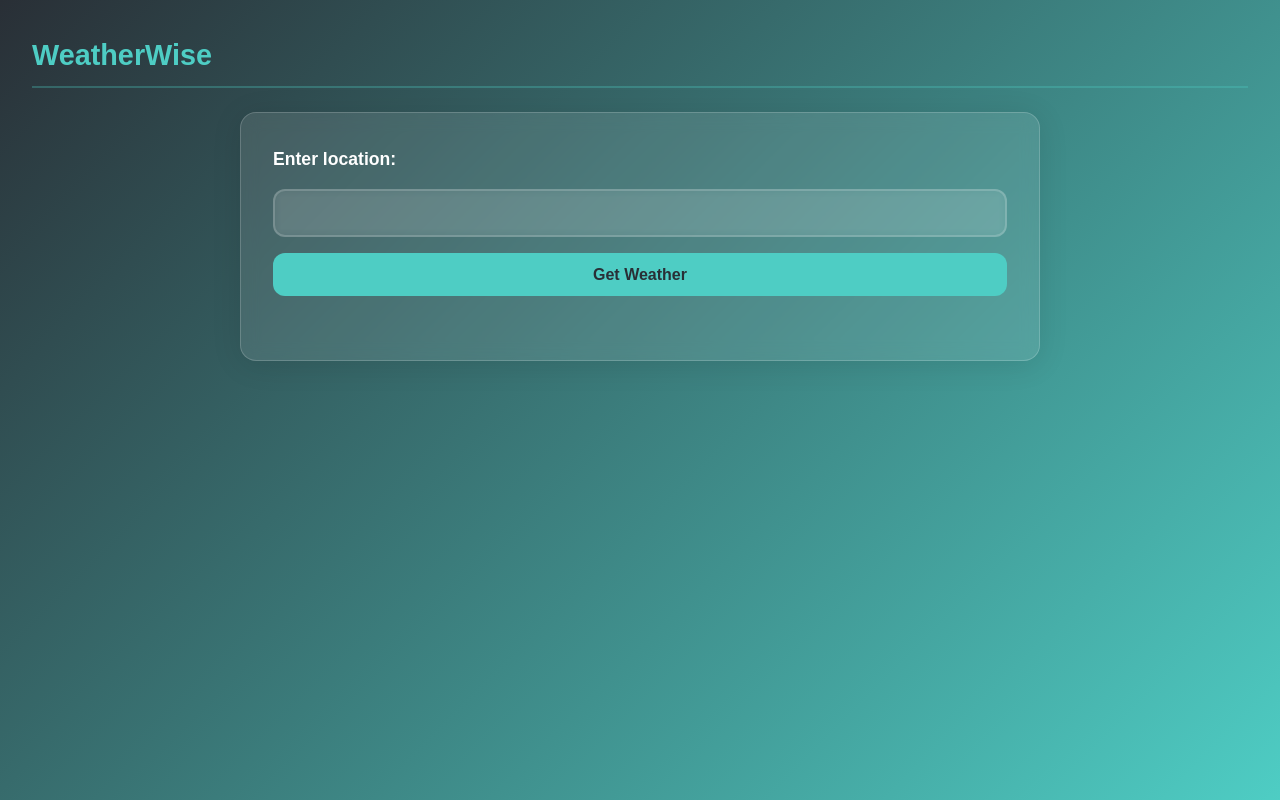
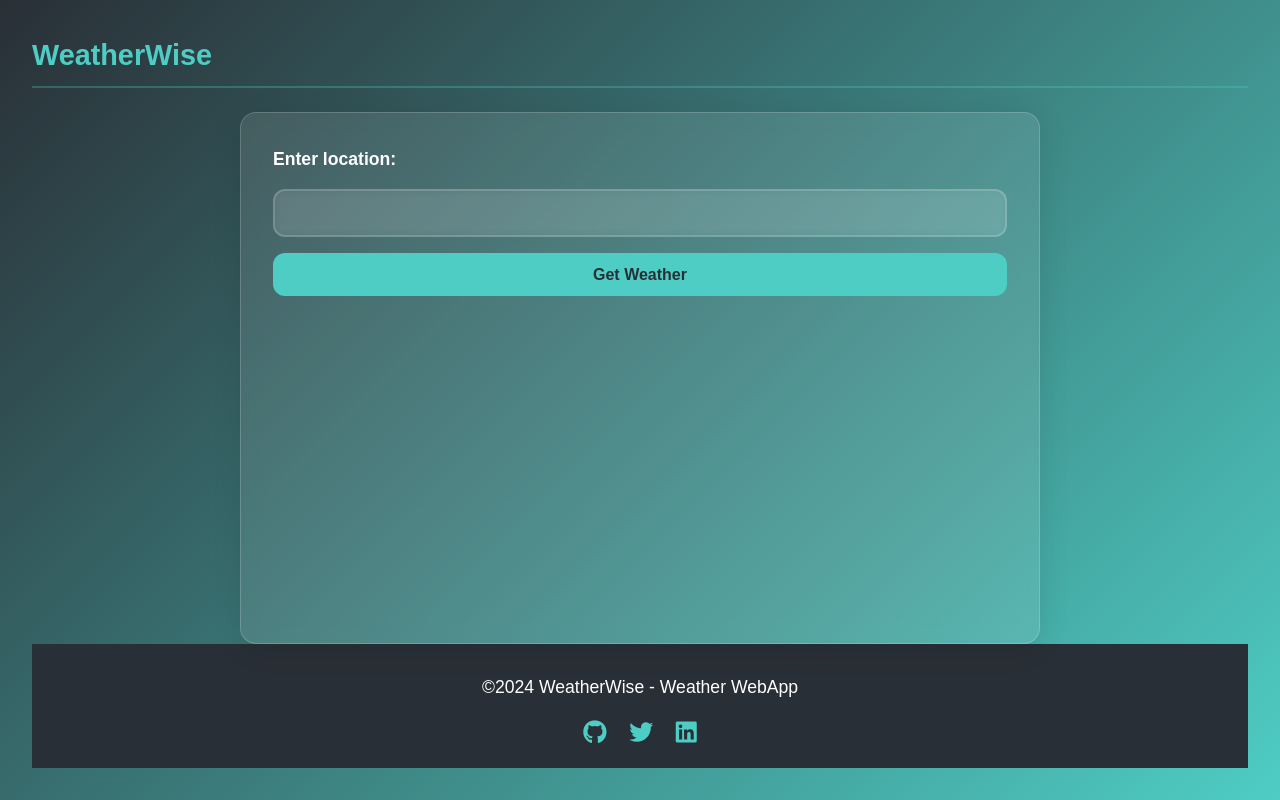
Before and after one commit to zalbright90/weather-wise, a website: page src/index.html in a window 1280 px wide. Drawn offline with Linux system fonts and the light colour scheme; files whose address does not match are found by name.

Commit message:
Add footer and styling

```diff
--- a/src/index.html
+++ b/src/index.html
@@ -5,10 +5,27 @@
     <meta name="viewport" content="width=device-width, initial-scale=1.0">
     <title>WeatherWise Weather App</title>
     <link rel="stylesheet" href="style.css">
+    <link rel="stylesheet" href="https://cdnjs.cloudflare.com/ajax/libs/font-awesome/6.4.0/css/all.min.css">
 </head>
 <body>
     <h1>WeatherWise</h1>
     <div id="app"></div>
+    <footer>
+        <p>&copy;2024 WeatherWise - Weather WebApp</p>
+        <div class="social-links">
+            <a href="https://github.com/zalbright90" target="_blank" rel="noopener noreferrer">
+                <i class="fab fa-github"></i>
+            </a>
+            <a href="https://x.com/zalbright404" target="_blank" rel="noopener noreferrer">
+                <i class="fab fa-twitter"></i>
+            </a>
+            <a href="https://www.linkedin.com/in/zach-albright-3993112b3/">
+                <i class="fab fa-linkedin"></i>
+            </a>
+        </div>
+    </footer>
+
     <script src="bundle.js"></script>
+
 </body>
 </html>
--- a/src/style.css
+++ b/src/style.css
@@ -15,6 +15,9 @@
 
 /* Mobile-first base styles */
 body {
+    display: flex;
+    flex-direction: column;
+    justify-content: space-between;
     font-family: Arial, sans-serif;
     line-height: 1.6;
     color: var(--white);
@@ -25,6 +28,7 @@ body {
 
 /* Glass container effect */
 #app {
+    flex: 1;
     width: 100%;
     max-width: 100%;
     margin: 0 auto;
@@ -164,6 +168,32 @@ div:has(> h2:contains("Forecast")) div {
     font-size: 1.2rem;
 }
 
+footer {
+    background-color: var(--gunmetal);
+    color: var(--white);
+    text-align: center;
+    padding: 1rem;
+    width: 100%;
+    margin-top: auto;
+
+}
+
+.social-links {
+    margin-top: 0.5rem;
+}
+
+.social-links a {
+    color: var(--robin-egg);
+    font-size: 1.5rem;
+    transition: color 0.3s ease;
+    text-decoration: none;
+    margin: 0 0.5rem;
+}
+
+.social-links a:hover {
+    color: rgba(78, 205, 196, 0.3);
+}
+
 @keyframes spin {
     to {
         transform: rotate(360deg);
```
Also changed, not shown: src/loader.js (deleted).
